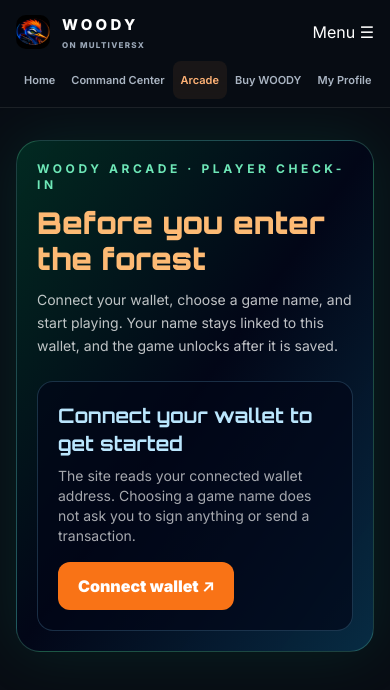
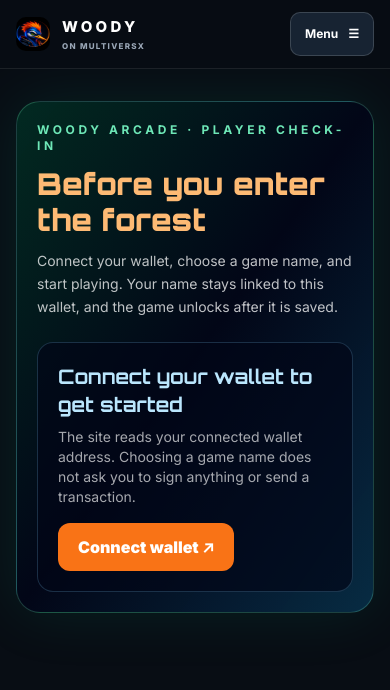
Before and after one commit to Gal-Superciety/Woody-website, a Next.js app: page /forest-adventure in a window 390 px wide. Shown: the top 690 px of the page. Built offline with nearby package versions, Linux system fonts and the light colour scheme.

Commit message:
Make site navigation collapsible and touch-friendly across mobile widths

```diff
--- a/app/globals.css
+++ b/app/globals.css
@@ -348,3 +348,19 @@ summary { cursor:pointer;min-height:30px; }
 @media(prefers-reduced-motion:reduce){html{scroll-behavior:auto}.live-pulse-dot{animation:none}}
 
 .signal-sample { margin-top:10px;font-size:11px;color:#dcb381;line-height:1.6; }
+
+
+/* WOODY 3.0: compact, accessible navigation, including phones. */
+.site-mobile-toggle { display:none; min-height:44px; align-items:center; justify-content:center;
+  gap:10px; color:#fff; background:#172332; border:1px solid #ffffff28; border-radius:10px;
+  padding:9px 14px; font-size:12px; font-weight:700; }
+.site-profile-link { border:1px solid #fa995088; color:#ffc58c !important; background:#ff9b5013; }
+.site-links-v3 { margin-left:auto; }
+@media(max-width:840px) {
+  .site-nav-v3 { display:flex; align-items:center; flex-wrap:wrap; padding:12px 16px; }
+  .site-mobile-toggle { display:inline-flex; margin-left:auto; }
+  .site-links-v3 { display:none; width:100%; flex-basis:100%; flex-direction:column;
+    align-items:stretch; justify-content:flex-start; gap:3px; margin:0; padding:8px 0 3px; }
+  .site-links-v3.is-open { display:flex; }
+  .site-links-v3 a { display:block; padding:13px 15px; min-height:44px; font-size:13px; }
+}
```
